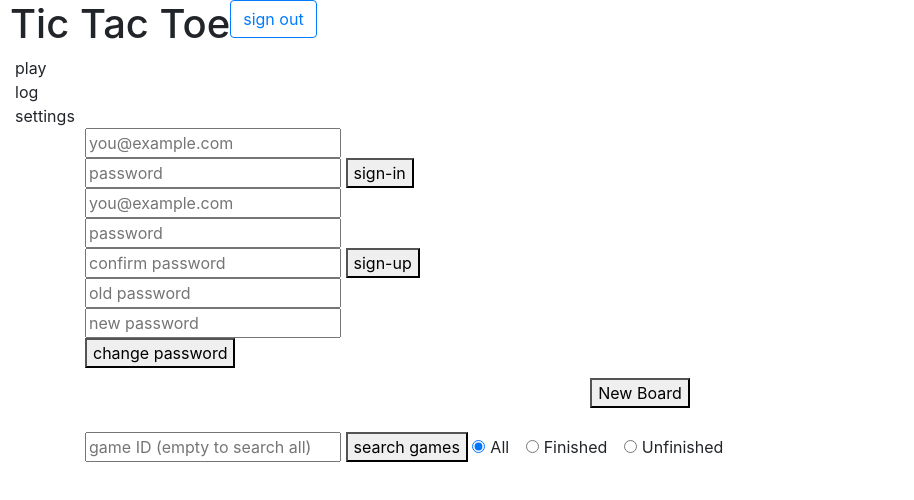
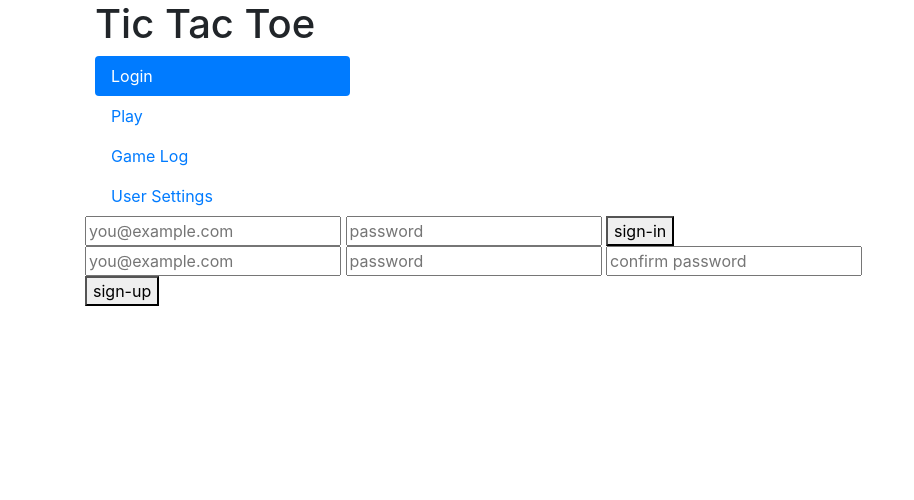
Before and after one commit to philingyuup/Tic-Tac-Toe-Project, a website built with webpack: page index.html in a window 1280 px wide. Shown: the whole page, without its empty margins (0-914 px from the left). Built offline with nearby package versions, Linux system fonts and the light colour scheme.

Commit message:
Add Shell
Created a shell/central to contain our app

```diff
--- a/assets/styles/index.scss
+++ b/assets/styles/index.scss
@@ -1,18 +1,5 @@
 @import '~bootstrap/scss/bootstrap';
 
-#left-side-bar {
-  display: static;
-  margin: 0;
-}
-
-#title {
-  display: static;
-  margin-left: 10px;
-}
-
-#sign-out {
-  float: right;
-}
 
 .success {
   color: green;
--- a/index.html
+++ b/index.html
@@ -11,31 +11,21 @@
       <script src="public/vendor.js" type="text/javascript" charset="utf-8" defer></script>
       <script src="public/application.js" type="text/javascript" charset="utf-8" defer></script>
     </head>
-    <body>
-      <header id="title" class="container stick-top">
-        <div class="row align-items-start">
+    <body class="container">
+      <div class="row">
+        <header id="title" class="col-3">
           <h1>Tic Tac Toe</h1>
-          <button id="sign-out" class="btn btn-outline-primary"> sign out </button>
-        </div>
+          <nav class="nav flex-column nav-pills" id="sideBar" role="tablist" aria-orientation="vertical">
+            <a class="nav-link active" id="login-tab" data-toggle="pill" href="#user-login" role="tab" aria-controls="user-login" aria-selected="true"> Login </a>
+            <a class="nav-link" id="play-tab" data-toggle="pill" href="#game-play" role="tab" aria-controls="game-play" aria-selected="false"> Play </a>
+            <a class="nav-link" id="log-tab" data-toggle="pill" href="#game-log" role="tab" aria-controls="game-log" aria-selected="false"> Game Log </a>
+            <a class="nav-link" id="settings-tab" data-toggle="pill" href="#user-settings" role="tab" aria-controls="user-settings" aria-selected="false"> User Settings </a>
+          </nav>
         </header>
-      <nav id="left-side-bar" class="container">
-        <div class="row justify-content-start">
-          <div class="col-4">
-            <div class="row">
-              <div class="col-2"> play </div>
-              <div class="w-100"></div>
-              <div class="col-2">log </div>
-              <div class="w-100"></div>
-              <div class="col-2"> settings </div>
-            </div>
-          </div>
-        </div>
-      </nav>
-      <main>
-        <div class="container">
-          <div id="user-login" class="row">
-            <div class="col-4">
+        <main class="col-9">
+          <div class="tab-content" id="tabContent">
               <div id="user-message"> </div>
+              <div id="user-login" class="tab-pane fade show active" role="tabpanel" aria-lablledby="login-tab">
                 <form id="sign-in">
                   <input required name="credentials[email]" type="text" placeholder="you@example.com">
                   <input required name="credentials[password]" type="password" placeholder="password">
@@ -47,23 +37,28 @@
                   <input required name="credentials[password_confirmation]" type="password" placeholder="confirm password">
                   <button type="submit"> sign-up </button>
                 </form>
+              </div>
+              <br>
+              <div id="user-settings" class="tab-pane fade" role="tabpanel" aria-labelledby="settings-tab"
                 <form id="changepw">
                   <input required name="passwords[old]" type="password" placeholder="old password">
                   <input required name="passwords[new]" type="password" placeholder="new password">
                   <button type="submit"> change password </button>
                 </form>
               </div>
-          </div>
+              <br>
+              <div id="game-play" class="tab-pane fade" role="tabpanel" aria-labelledby="play-tab">
                 <div id="gameboard" class="row justify-content-center">
                 </div>
                 <div class="row justify-content-center">
                 <button id="create-board" class="btn-default"> New Board </button>
                 </div>
+              </div>
               <br>
-          <div>
-            <form id="game-log">
+              <form id="game-log" class="tab-pane fade" role="tabpanel" aria-labelledby="log-tab">
                 <input name="id" type="number" placeholder="game ID (empty to search all)">
                 <button type="submit"> search games </button>
+                <br>
                 <div class='form-check form-check-inline'>
                   <input type='radio' class='form-check-input' name="gameStatus" id="allStatus" value="all" checked>
                   <label class='form-check-label' for='allStatus'> All </label>
@@ -78,7 +73,7 @@
                 </div>
               </form>
           </div>
+        </main>
       </div>
-      </main>
     </body>
 </html>
```
Lines whose indentation alone changed are shown as unchanged.
